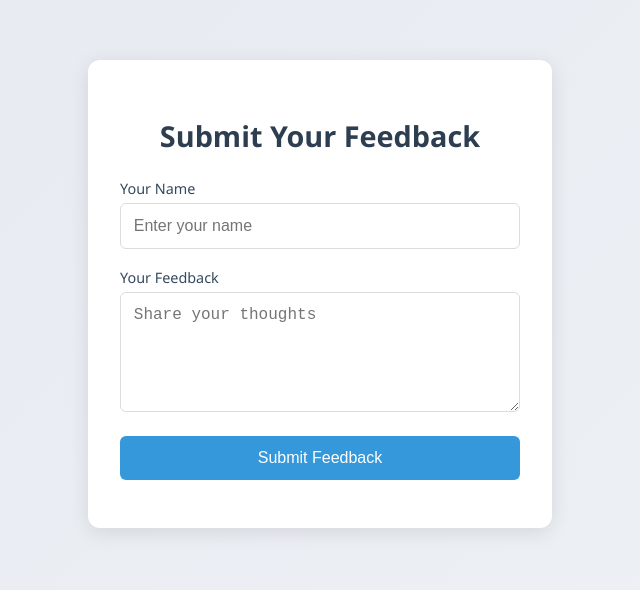
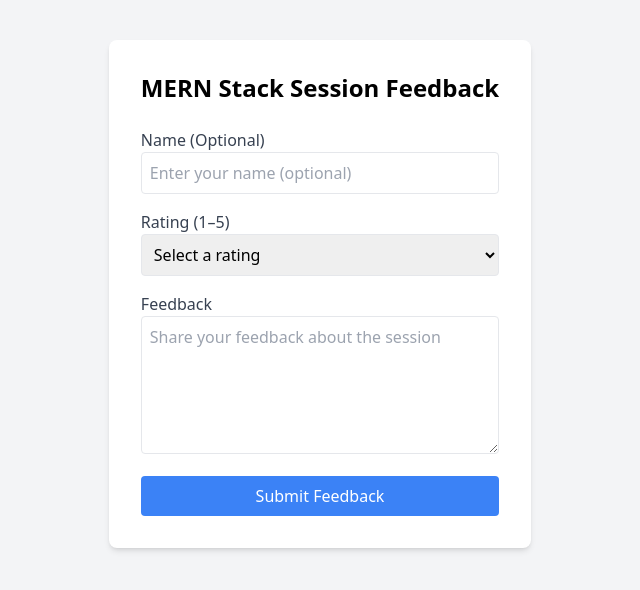
Before and after one commit to salman4519/feedback-webpage, a website: page public/index.html in a window 1280 px wide. Shown: the part 106-696 px from the top of the page, without its empty margins (320-960 px from the left). Drawn offline with nearby package versions, Linux system fonts and the light colour scheme.

Commit message:
edited all

```diff
--- a/public/index.html
+++ b/public/index.html
@@ -4,153 +4,84 @@
   <meta charset="UTF-8">
   <meta name="viewport" content="width=device-width, initial-scale=1.0">
   <title>Feedback Form</title>
-  <style>
-    body {
-      font-family: 'Segoe UI', Tahoma, Geneva, Verdana, sans-serif;
-      display: flex;
-      justify-content: center;
-      align-items: center;
-      min-height: 100vh;
-      margin: 0;
-      background: linear-gradient(135deg, #e6e9f0 0%, #eef1f5 100%);
-    }
-    .container {
-      background: #ffffff;
-      padding: 2rem;
-      border-radius: 12px;
-      box-shadow: 0 4px 20px rgba(0, 0, 0, 0.1);
-      width: 100%;
-      max-width: 400px;
-      text-align: center;
-      transition: transform 0.3s ease;
-    }
-    .container:hover {
-      transform: translateY(-5px);
-    }
-    h2 {
-      color: #2c3e50;
-      font-size: 1.8rem;
-      margin-bottom: 1.5rem;
-      font-weight: 600;
-    }
-    .input-group {
-      margin-bottom: 1.2rem;
-      text-align: left;
-    }
-    label {
-      display: block;
-      font-size: 0.9rem;
-      color: #34495e;
-      margin-bottom: 0.3rem;
-      font-weight: 500;
-    }
-    input, textarea {
-      width: 100%;
-      padding: 0.8rem;
-      border: 1px solid #dcdcdc;
-      border-radius: 6px;
-      font-size: 1rem;
-      color: #2c3e50;
-      transition: border-color 0.3s ease, box-shadow 0.3s ease;
-      box-sizing: border-box;
-    }
-    input:focus, textarea:focus {
-      outline: none;
-      border-color: #3498db;
-      box-shadow: 0 0 5px rgba(52, 152, 219, 0.3);
-    }
-    textarea {
-      resize: vertical;
-      min-height: 120px;
-    }
-    button {
-      background-color: #3498db;
-      color: #ffffff;
-      padding: 0.8rem 1.5rem;
-      border: none;
-      border-radius: 6px;
-      font-size: 1rem;
-      font-weight: 500;
-      cursor: pointer;
-      transition: background-color 0.3s ease, transform 0.2s ease;
-      width: 100%;
-    }
-    button:hover {
-      background-color: #2980b9;
-      transform: translateY(-2px);
-    }
-    button:active {
-      transform: translateY(0);
-    }
-    #message {
-      margin-top: 1rem;
-      font-size: 0.9rem;
-      font-weight: 500;
-      color: #27ae60;
-      opacity: 0;
-      transition: opacity 0.5s ease;
-    }
-    #message.show {
-      opacity: 1;
-    }
-  </style>
+  <script src="https://cdn.tailwindcss.com"></script>
 </head>
-<body>
-  <div class="container">
-    <h2>Submit Your Feedback</h2>
-    <div class="input-group">
-      <label for="name">Your Name</label>
-      <input type="text" id="name" placeholder="Enter your name" required>
-    </div>
-    <div class="input-group">
-      <label for="feedback">Your Feedback</label>
-      <textarea id="feedback" placeholder="Share your thoughts" rows="5" required></textarea>
-    </div>
-    <button onclick="submitFeedback()">Submit Feedback</button>
-    <div id="message"></div>
+<body class="bg-gray-100 flex items-center justify-center h-screen">
+  <div class="max-w-md mx-auto bg-white p-8 rounded-lg shadow-md">
+    <h1 class="text-2xl font-bold mb-6 text-center">MERN Stack Session Feedback</h1>
+    <form id="feedbackForm" action="https://your-feedback-app.vercel.app/api/feedback" method="POST">
+      <div class="mb-4">
+        <label class="block text-gray-700">Name (Optional)</label>
+        <input
+          type="text"
+          name="name"
+          class="w-full p-2 border rounded"
+          placeholder="Enter your name (optional)"
+        />
+      </div>
+      <div class="mb-4">
+        <label class="block text-gray-700">Rating (1–5)</label>
+        <select name="rating" class="w-full p-2 border rounded" required>
+          <option value="" disabled selected>Select a rating</option>
+          <option value="1">1 - Poor</option>
+          <option value="2">2 - Fair</option>
+          <option value="3">3 - Good</option>
+          <option value="4">4 - Very Good</option>
+          <option value="5">5 - Excellent</option>
+        </select>
+      </div>
+      <div class="mb-4">
+        <label class="block text-gray-700">Feedback</label>
+        <textarea
+          name="feedback"
+          class="w-full p-2 border rounded"
+          rows="5"
+          placeholder="Share your feedback about the session"
+          required
+        ></textarea>
+      </div>
+      <button
+        type="submit"
+        class="w-full bg-blue-500 text-white p-2 rounded hover:bg-blue-600"
+      >
+        Submit Feedback
+      </button>
+    </form>
+    <p id="message" class="mt-4 text-center text-green-500 hidden"></p>
   </div>
-
   <script>
-    async function submitFeedback() {
-      const name = document.getElementById('name').value;
-      const feedback = document.getElementById('feedback').value;
-      const messageDiv = document.getElementById('message');
-
-      if (!name || !feedback) {
-        messageDiv.style.color = '#c0392b';
-        messageDiv.textContent = 'Please fill out both fields.';
-        messageDiv.classList.add('show');
-        return;
-      }
-
+    document.getElementById('feedbackForm').addEventListener('submit', async (e) => {
+      e.preventDefault();
+      const form = e.target;
+      const formData = new FormData(form);
+      const data = {
+        name: formData.get('name') || 'Anonymous',
+        feedback: formData.get('feedback'),
+        rating: parseInt(formData.get('rating')),
+      };
+      const message = document.getElementById('message');
       try {
-        const response = await fetch('/api/feedback', {
+        const response = await fetch(form.action, {
           method: 'POST',
           headers: { 'Content-Type': 'application/json' },
-          body: JSON.stringify({ name, feedback })
+          body: JSON.stringify(data),
         });
-
         if (response.ok) {
-          messageDiv.style.color = '#27ae60';
-          messageDiv.textContent = `Thank you, ${name}, for your feedback!`;
-          messageDiv.classList.add('show');
-          document.getElementById('name').value = '';
-          document.getElementById('feedback').value = '';
-          setTimeout(() => {
-            messageDiv.classList.remove('show');
-            setTimeout(() => { messageDiv.textContent = ''; }, 500);
-          }, 3000);
+          message.textContent = 'Feedback submitted successfully!';
+          message.classList.remove('hidden', 'text-red-500');
+          message.classList.add('text-green-500');
+          form.reset();
         } else {
-          messageDiv.style.color = '#c0392b';
-          messageDiv.textContent = 'Error submitting feedback.';
-          messageDiv.classList.add('show');
+          message.textContent = 'Error submitting feedback. Please try again.';
+          message.classList.remove('hidden', 'text-green-500');
+          message.classList.add('text-red-500');
         }
       } catch (error) {
-        messageDiv.style.color = '#c0392b';
-        messageDiv.textContent = 'Error: ' + error.message;
-        messageDiv.classList.add('show');
+        message.textContent = 'Error connecting to server. Please try again later.';
+        message.classList.remove('hidden', 'text-green-500');
+        message.classList.add('text-red-500');
       }
-    }
+    });
   </script>
 </body>
 </html>
```
Also changed, not shown: index.js (renamed from server.js, +15 -7 lines), package.json (+8 -0 lines), public/viewFeedback.html (+49 -79 lines), 2 other files.
